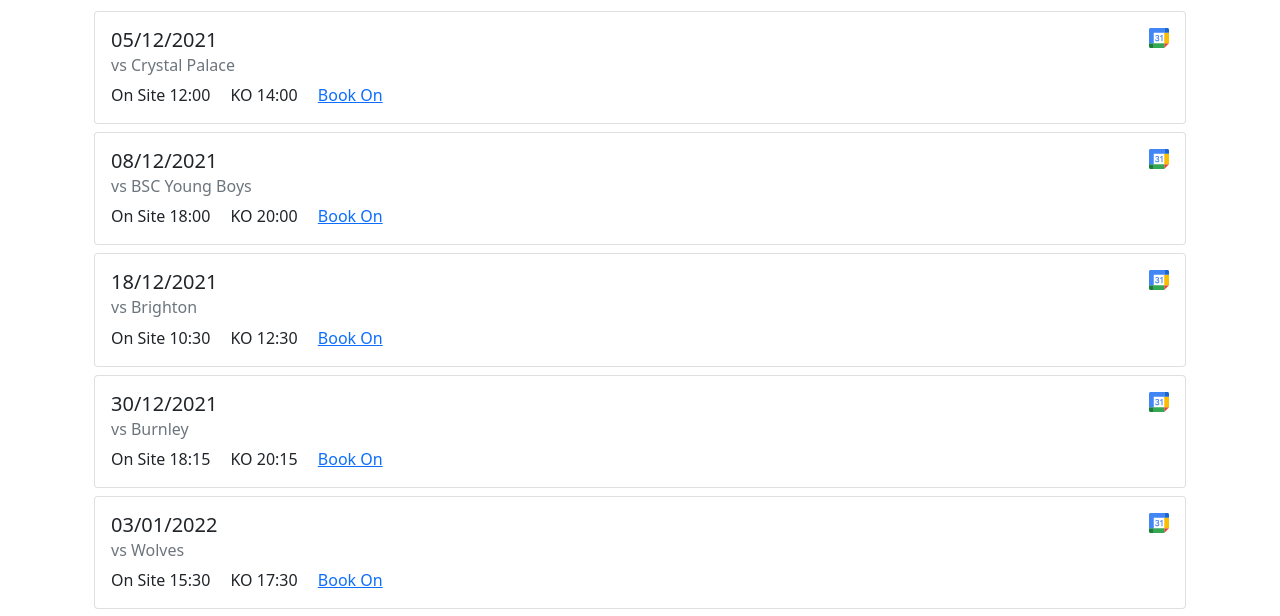
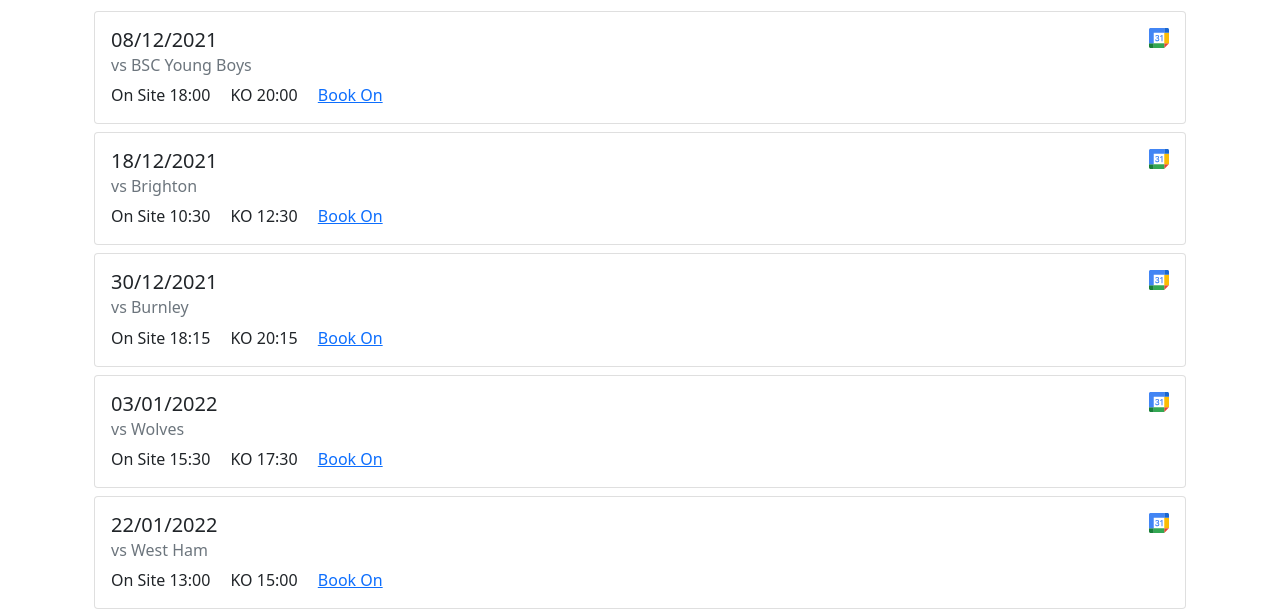
Before and after one commit to HarryEMartland/sja-united-matches, a plain HTML site: page index.html in a window 1280 px wide. Shown: the part 143-759 px from the top of the page. Drawn offline with nearby package versions, Linux system fonts and the light colour scheme.

Commit message:
Deploying to gh-pages from @ HarryEMartland/sja-united-matches@d30bd05f7f280fdc168454c7c9f695ab553ab8d0 🚀

```diff
--- a/index.html
+++ b/index.html
@@ -25,22 +25,6 @@
                 <h1 class="">Upcoming Games</h1>
             </div>
         </div>
-
-
-            <div class="card mt-2">
-                <div class="card-body">
-                    <h5 class="card-title">
-                        05/12/2021
-                       <a href="https://www.google.com/calendar/render?action=TEMPLATE&amp;			text=SJA United vs Crystal Palace&amp;			dates=20211205T120000%2F20211205T160000			&amp;location=Old Trafford, Sir Matt Busby Way, Old Trafford, Stretford, Manchester M16 0RA, UK" title="Add to Google Maps" target="_blank" class="card-link"><img
-                                   style="height: 1em; float: right" src="gcalendar.svg"></a>
-                    </h5>
-                    <h6 class="card-subtitle mb-2 text-muted">vs Crystal Palace</h6>
-                    <span class="card-link">On Site 12:00</span>
-                    <span class="card-link">KO 14:00</span>
-                    <span class="card-link"><a href="mailto:sue.burke@sja.org.uk?subject=05/12/2021%20Game&amp;body=Hi Sue, please can you book me on the 05/12/2021 game.%0D%0A%0D%0AThanks%0D%0A%3CFull%20Name%3E" target="_blank">Book On</a></span>
-
-                </div>
-            </div>
 
 
             <div class="card mt-2">
```
